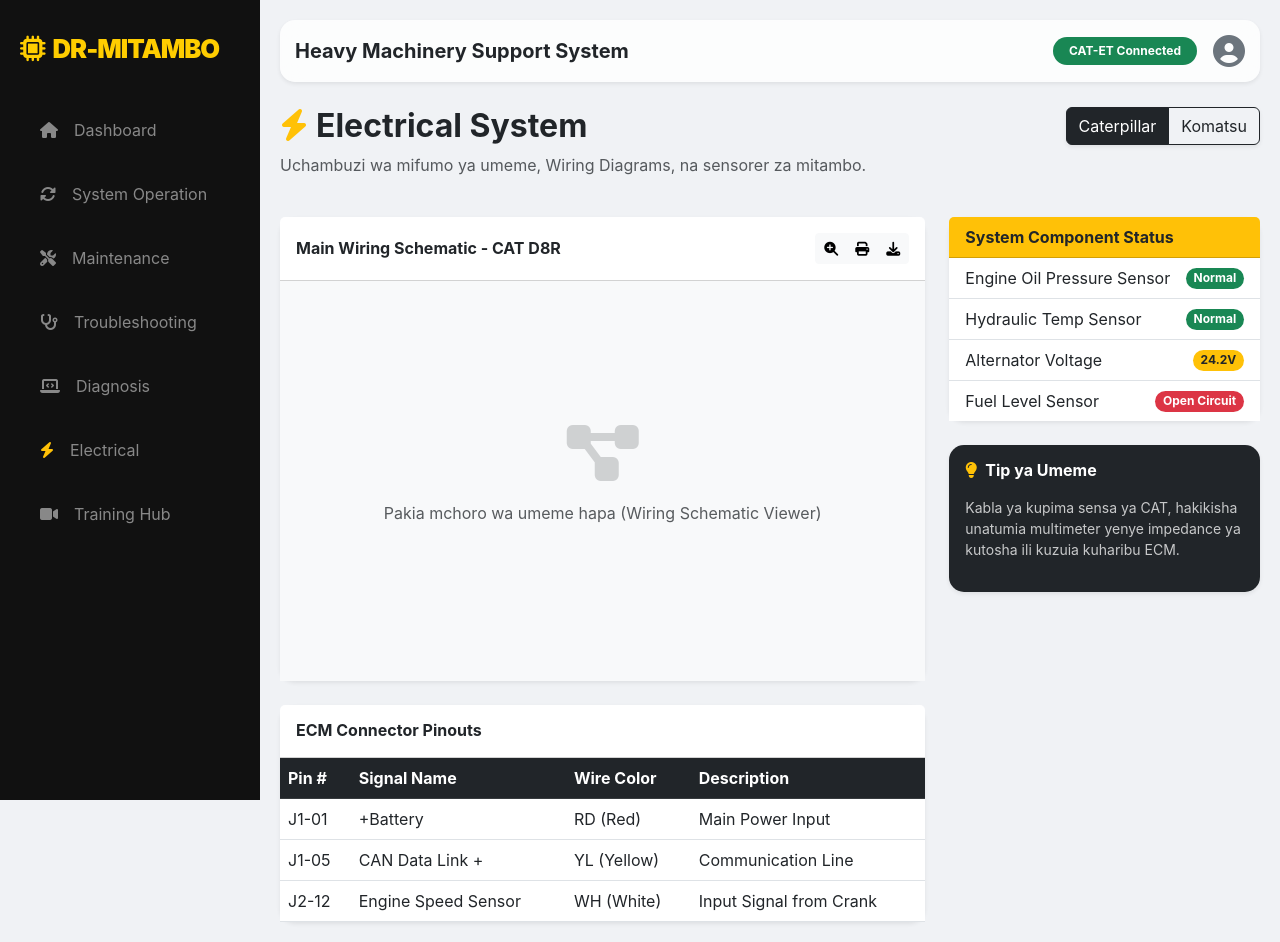
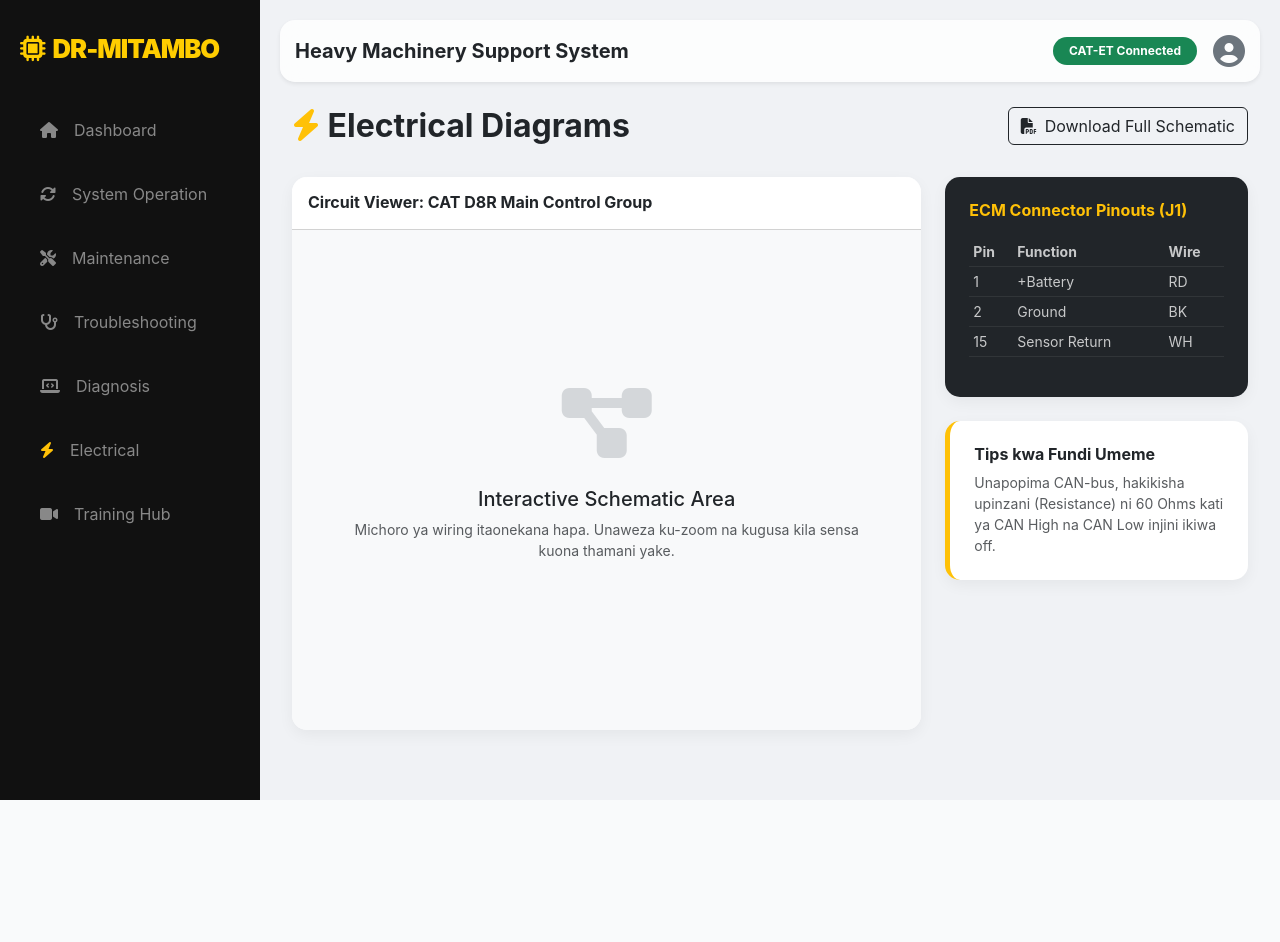
Before and after one commit to benmass1/doctor-mitambo, a Python web app: template app/templates/electrical.html in a window 1280 px wide. After the commit the page ends 800 px from the top, so only its background shows below. Run offline with Jinja, Linux system fonts and the light colour scheme; the template is opened without the code that fills it, so the values that code supplies are empty.

Commit message:
Update electrical.html

```diff
--- a/app/templates/electrical.html
+++ b/app/templates/electrical.html
@@ -1,114 +1,53 @@
 {% extends "base.html" %}
+{% block content %}
+<div class="container-fluid">
+    <div class="row mb-4">
+        <div class="col-md-6">
+            <h2 class="fw-bold"><i class="fas fa-bolt text-warning"></i> Electrical Diagrams</h2>
+        </div>
+        <div class="col-md-6 text-md-end">
+            <button class="btn btn-outline-dark"><i class="fas fa-file-pdf me-2"></i>Download Full Schematic</button>
+        </div>
+    </div>
 
-{% block content %}
-<div class="container-fluid px-0">
-    <div class="row mb-4">
-        <div class="col-md-8">
-            <h2 class="fw-bold"><i class="fas fa-bolt text-warning me-2"></i>Electrical System</h2>
-            <p class="text-muted">Uchambuzi wa mifumo ya umeme, Wiring Diagrams, na sensorer za mitambo.</p>
+    <div class="row g-4">
+        <div class="col-lg-8">
+            <div class="card overflow-hidden">
+                <div class="card-header bg-white py-3">
+                    <h6 class="fw-bold m-0">Circuit Viewer: CAT D8R Main Control Group</h6>
                 </div>
-        <div class="col-md-4 text-md-end">
-            <div class="btn-group shadow-sm">
-                <button class="btn btn-outline-dark active">Caterpillar</button>
-                <button class="btn btn-outline-dark">Komatsu</button>
+                <div class="card-body bg-light p-0" style="min-height: 500px; display: flex; align-items: center; justify-content: center;">
+                    <div class="text-center">
+                        <i class="fas fa-project-diagram fa-5x text-secondary opacity-25 mb-4"></i>
+                        <h5>Interactive Schematic Area</h5>
+                        <p class="text-muted small px-5">Michoro ya wiring itaonekana hapa. Unaweza ku-zoom na kugusa kila sensa kuona thamani yake.</p>
+                    </div>
                 </div>
             </div>
         </div>
 
-    <div class="row g-4">
-        <div class="col-md-8">
-            <div class="card border-0 shadow-sm mb-4">
-                <div class="card-header bg-white py-3 d-flex justify-content-between align-items-center">
-                    <h6 class="fw-bold mb-0">Main Wiring Schematic - CAT D8R</h6>
-                    <div class="btn-group btn-group-sm">
-                        <button class="btn btn-light"><i class="fas fa-search-plus"></i></button>
-                        <button class="btn btn-light"><i class="fas fa-print"></i></button>
-                        <button class="btn btn-light"><i class="fas fa-download"></i></button>
+        <div class="col-lg-4">
+            <div class="card bg-dark text-white p-4 mb-4">
+                <h6 class="fw-bold text-warning mb-3">ECM Connector Pinouts (J1)</h6>
+                <div class="table-responsive">
+                    <table class="table table-dark table-sm small opacity-75">
+                        <thead><tr><th>Pin</th><th>Function</th><th>Wire</th></tr></thead>
+                        <tbody>
+                            <tr><td>1</td><td>+Battery</td><td>RD</td></tr>
+                            <tr><td>2</td><td>Ground</td><td>BK</td></tr>
+                            <tr><td>15</td><td>Sensor Return</td><td>WH</td></tr>
+                        </tbody>
+                    </table>
                 </div>
             </div>
-                <div class="card-body bg-light text-center" style="min-height: 400px; display: flex; align-items: center; justify-content: center;">
-                    <div class="text-muted">
-                        <i class="fas fa-project-diagram fa-4x mb-3 opacity-25"></i>
-                        <p>Pakia mchoro wa umeme hapa (Wiring Schematic Viewer)</p>
+
+            <div class="card p-4 border-start border-warning border-5">
+                <h6 class="fw-bold">Tips kwa Fundi Umeme</h6>
+                <p class="small text-muted mb-0">Unapopima CAN-bus, hakikisha upinzani (Resistance) ni 60 Ohms kati ya CAN High na CAN Low injini ikiwa off.</p>
             </div>
         </div>
     </div>
 
 
-
-            <div class="card border-0 shadow-sm">
-                <div class="card-header bg-white py-3">
-                    <h6 class="fw-bold mb-0">ECM Connector Pinouts</h6>
-                </div>
-                <div class="card-body p-0">
-                    <table class="table table-hover mb-0">
-                        <thead class="table-dark">
-                            <tr>
-                                <th>Pin #</th>
-                                <th>Signal Name</th>
-                                <th>Wire Color</th>
-                                <th>Description</th>
-                            </tr>
-                        </thead>
-                        <tbody>
-                            <tr>
-                                <td>J1-01</td>
-                                <td>+Battery</td>
-                                <td>RD (Red)</td>
-                                <td>Main Power Input</td>
-                            </tr>
-                            <tr>
-                                <td>J1-05</td>
-                                <td>CAN Data Link +</td>
-                                <td>YL (Yellow)</td>
-                                <td>Communication Line</td>
-                            </tr>
-                            <tr>
-                                <td>J2-12</td>
-                                <td>Engine Speed Sensor</td>
-                                <td>WH (White)</td>
-                                <td>Input Signal from Crank</td>
-                            </tr>
-                        </tbody>
-                    </table>
-                </div>
-            </div>
-        </div>
-
-        <div class="col-md-4">
-            <div class="card border-0 shadow-sm mb-4">
-                <div class="card-header bg-warning text-dark fw-bold">
-                    System Component Status
-                </div>
-                <div class="card-body p-0">
-                    <ul class="list-group list-group-flush">
-                        <li class="list-group-item d-flex justify-content-between align-items-center">
-                            Engine Oil Pressure Sensor
-                            <span class="badge bg-success rounded-pill">Normal</span>
-                        </li>
-                        <li class="list-group-item d-flex justify-content-between align-items-center">
-                            Hydraulic Temp Sensor
-                            <span class="badge bg-success rounded-pill">Normal</span>
-                        </li>
-                        <li class="list-group-item d-flex justify-content-between align-items-center">
-                            Alternator Voltage
-                            <span class="badge bg-warning text-dark rounded-pill">24.2V</span>
-                        </li>
-                        <li class="list-group-item d-flex justify-content-between align-items-center">
-                            Fuel Level Sensor
-                            <span class="badge bg-danger rounded-pill">Open Circuit</span>
-                        </li>
-                    </ul>
-                </div>
-            </div>
-
-            <div class="card border-0 shadow-sm bg-dark text-white">
-                <div class="card-body">
-                    <h6 class="fw-bold mb-3"><i class="fas fa-lightbulb text-warning me-2"></i>Tip ya Umeme</h6>
-                    <p class="small opacity-75">Kabla ya kupima sensa ya CAT, hakikisha unatumia multimeter yenye impedance ya kutosha ili kuzuia kuharibu ECM.</p>
-                </div>
-            </div>
-        </div>
-    </div>
 </div>
 {% endblock %}
```
Lines whose indentation alone changed are shown as unchanged.
